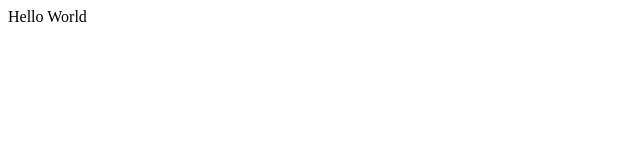
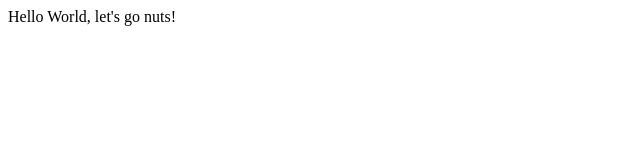
Before and after one commit to Michael-Ishmael/GnRSite, a plain HTML site: page index.html in a window 1280 px wide. Shown: the full height of the page, 0-640 px from the left. Drawn offline with Linux system fonts and the light colour scheme.

Commit message:
Update index.html

```diff
--- a/index.html
+++ b/index.html
@@ -1,5 +1,5 @@
 <html>
  <body>
-  Hello World
+  Hello World, let's go nuts!
  </body>
 </html>
```
